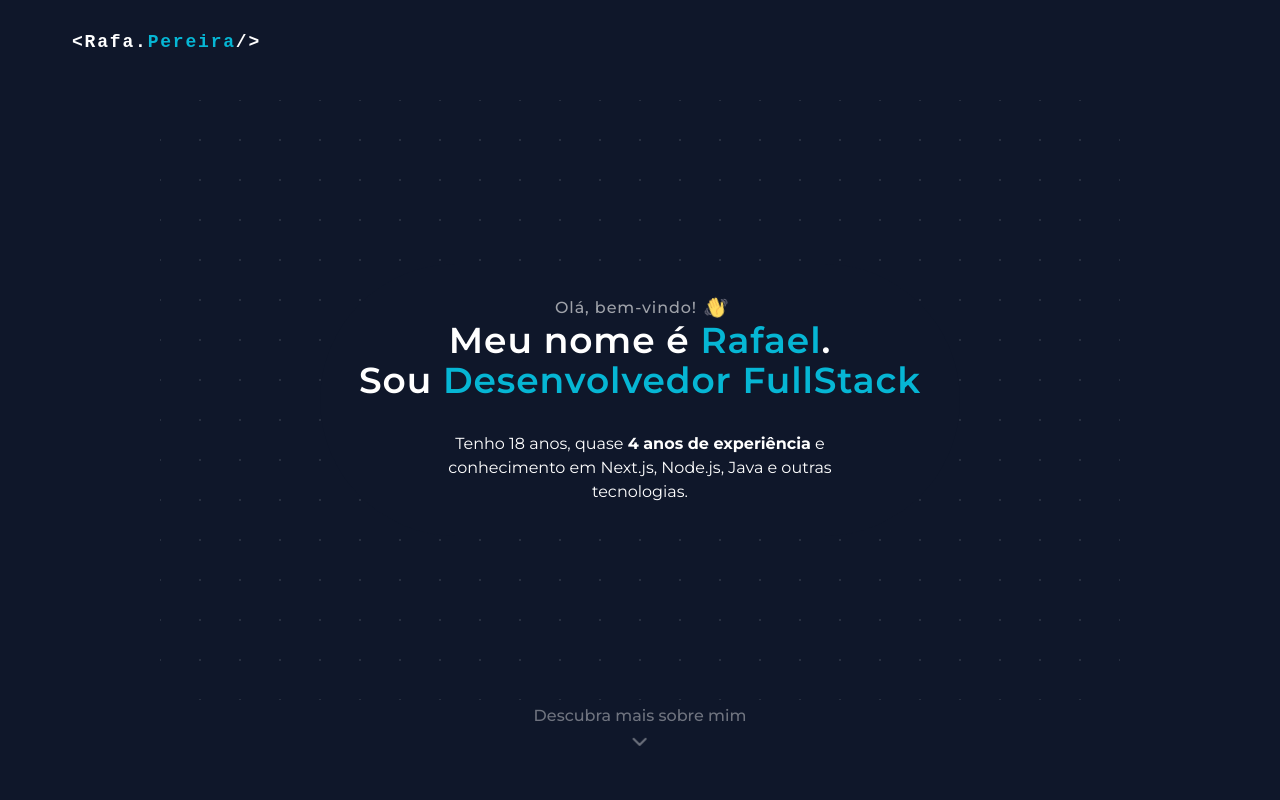
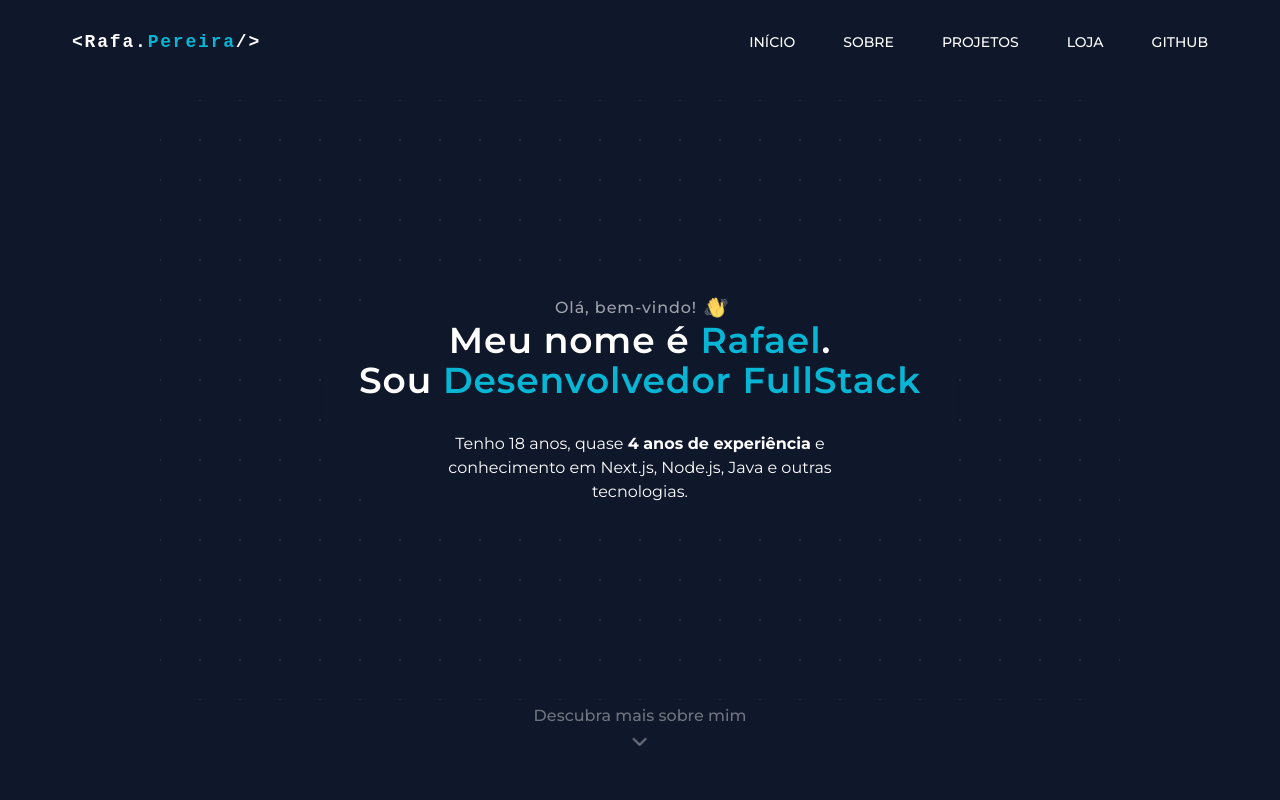
Before and after one commit to HeyyCzer/rafaelpereira.me, a Next.js app: page / in a window 1280 px wide. Shown: the top 800 px of the page. Built offline with nearby package versions, Linux system fonts and the light colour scheme.

Commit message:
corrigido navbar

```diff
--- a/src/components/Navbar/index.tsx
+++ b/src/components/Navbar/index.tsx
@@ -38,7 +38,7 @@ export default function Navbar() {
 				</div>
 
 				{/* Right-side (Links) */}
-				<div className={twMerge("flex flex-col lg:flex-row gap-y-4 gap-x-12 justify-end order-3 lg:order-2 mt-4 lg:mt-0 text-center lg:text-left col-span-full lg:col-span-1", (isCollapsed && "hidden"))}>
+				<div className={twMerge("lg:flex flex-col lg:flex-row gap-y-4 gap-x-12 justify-end order-3 lg:order-2 mt-4 lg:mt-0 text-center lg:text-left col-span-full lg:col-span-1", (isCollapsed ? "hidden" : "flex"))}>
 					<NavbarLink href="/">Início</NavbarLink>
 					<NavbarLink href="#about-me">Sobre</NavbarLink>
 					<NavbarLink href="#projects">Projetos</NavbarLink>
```
